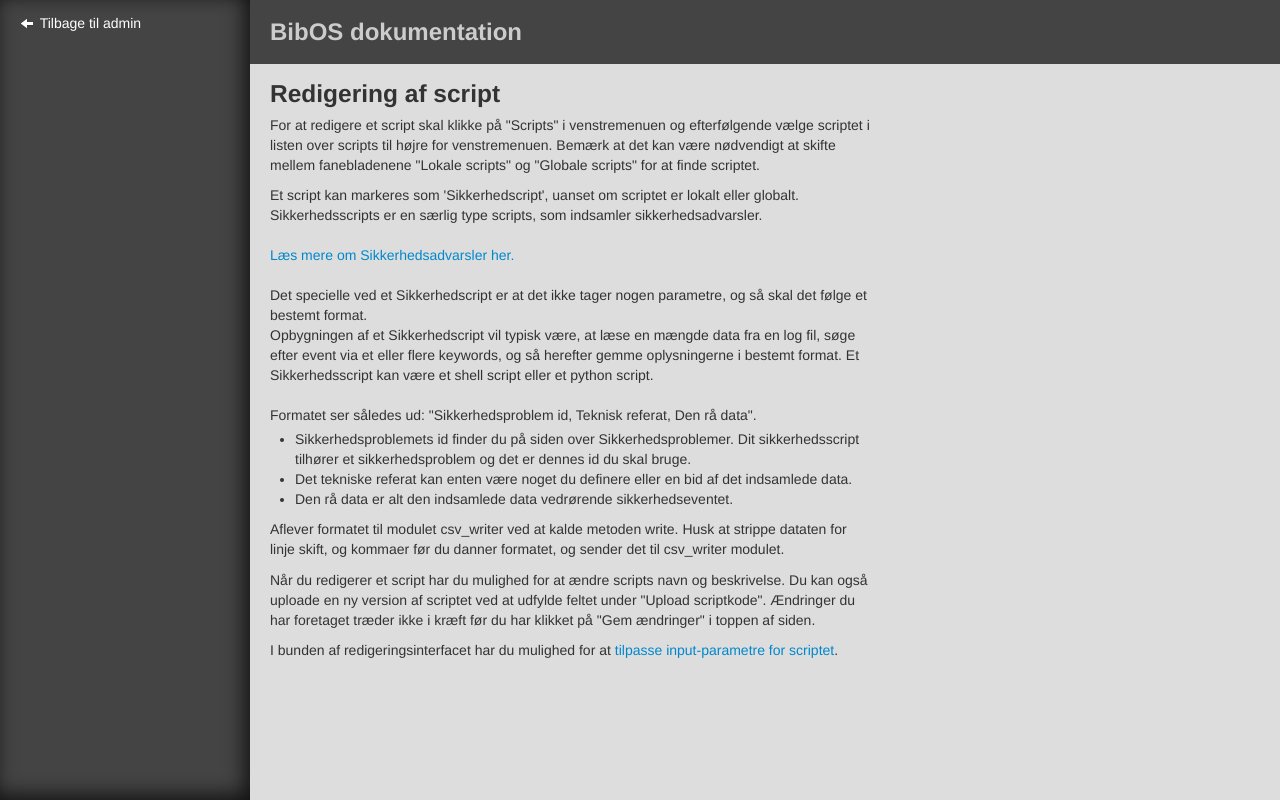
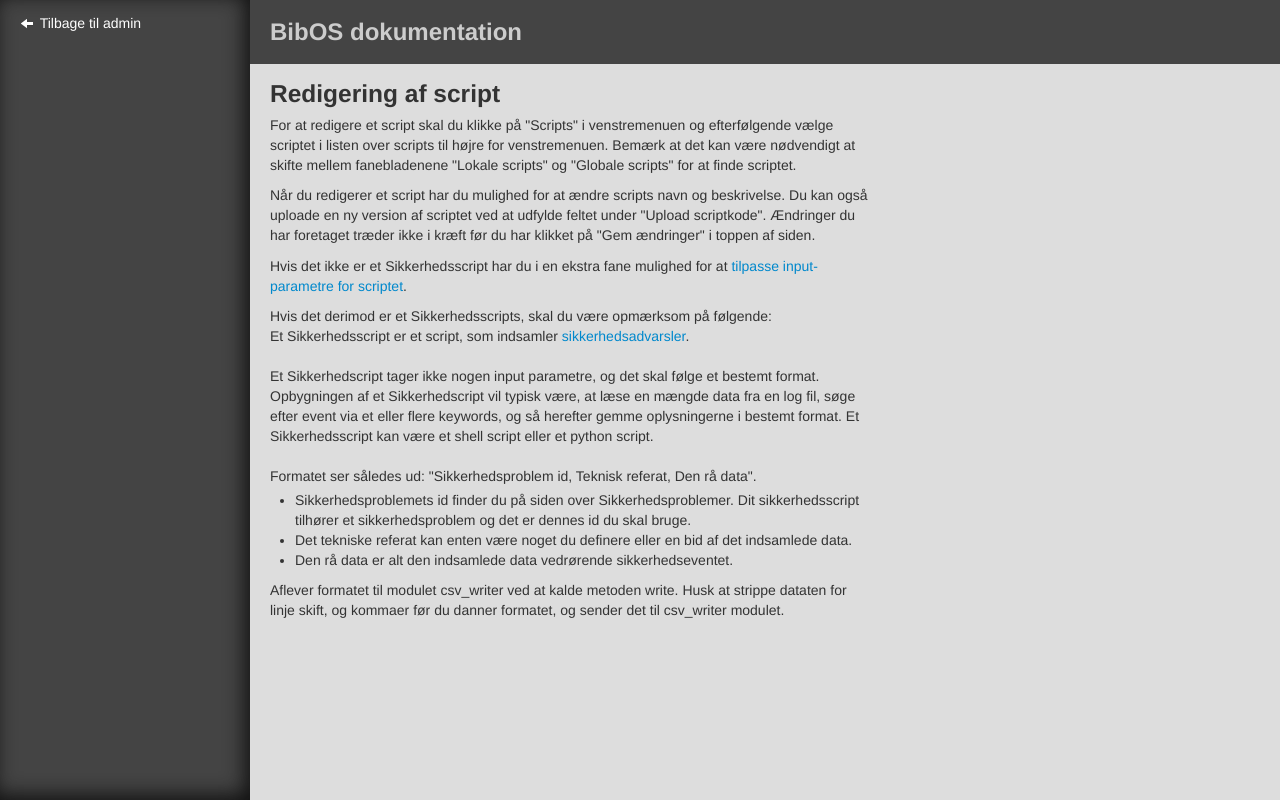
Before and after one commit to magenta-aps/bibos_admin, a Django app: template admin_site/templates/documentation/scripts/edit.html in a window 1280 px wide. Run offline with Django 3.2, Linux system fonts and the light colour scheme; the template is opened without the code that fills it, so the values that code supplies are empty.

Commit message:
Updated the documentation.

```diff
--- a/admin_site/templates/documentation/scripts/edit.html
+++ b/admin_site/templates/documentation/scripts/edit.html
@@ -3,22 +3,31 @@
 {% block specific_content %}
   <h1>Redigering af script</h1>
   <p>
-    For at redigere et script skal klikke på "Scripts" i venstremenuen og
+    For at redigere et script skal du klikke på "Scripts" i venstremenuen og
     efterfølgende vælge scriptet i listen over scripts til højre for
     venstremenuen. Bemærk at det kan være nødvendigt at skifte mellem
     fanebladenene "Lokale scripts" og "Globale scripts" for at finde scriptet.
   </p>
   <p>
-    Et script kan markeres som 'Sikkerhedscript', uanset om scriptet er
-    lokalt eller globalt. Sikkerhedsscripts er en særlig type scripts,
-    som indsamler sikkerhedsadvarsler.
+    Når du redigerer et script har du mulighed for at ændre scripts navn og
+    beskrivelse. Du kan også uploade en ny version af scriptet ved at
+    udfylde feltet under "Upload scriptkode". Ændringer du har foretaget
+    træder ikke i kræft før du har klikket på "Gem ændringer" i toppen af
+    siden.
+  </p>
+  <p>
+    Hvis det ikke er et Sikkerhedsscript har du i en ekstra fane mulighed for at
+    <a href="{% url 'doc' 'scripts/parameters' %}">tilpasse
+    input-parametre for scriptet</a>.
+  </p>
+  <p>
+    Hvis det derimod er et Sikkerhedsscripts, skal du være opmærksom på følgende:
+    <br>
+    Et Sikkerhedsscript er et script, som indsamler <a href="{% url 'doc' 'scripts/securitywarnings' %}"> sikkerhedsadvarsler</a>.
     <br>
     <br>
-	<a href="{% url 'doc' 'scripts/securitywarnings' %}">Læs mere om Sikkerhedsadvarsler her.</a>
-	<br>
-	<br>
-	Det specielle ved et Sikkerhedscript er at det ikke tager nogen parametre,
-	og så skal det følge et bestemt format.<br>
+	Et Sikkerhedscript tager ikke nogen input parametre,
+	og det skal følge et bestemt format.<br>
 	Opbygningen af et Sikkerhedscript vil typisk være, at læse en mængde data
 	fra en log fil, søge efter event via et eller flere keywords, og så herefter
 	gemme oplysningerne i bestemt format. Et Sikkerhedsscript kan være et shell script
@@ -44,16 +53,4 @@
 	Husk at strippe dataten for linje skift, og kommaer før du danner formatet,
 	og sender det til csv_writer modulet.
   </p>
-  <p>
-    Når du redigerer et script har du mulighed for at ændre scripts navn og
-    beskrivelse. Du kan også uploade en ny version af scriptet ved at
-    udfylde feltet under "Upload scriptkode". Ændringer du har foretaget
-    træder ikke i kræft før du har klikket på "Gem ændringer" i toppen af
-    siden.
-  </p>
-  <p>
-    I bunden af redigeringsinterfacet har du mulighed for at
-    <a href="{% url 'doc' 'scripts/parameters' %}">tilpasse
-    input-parametre for scriptet</a>.
-  </p>
 {% endblock %}
```
Also changed, not shown: admin_site/templates/documentation/scripts/index.html (+8 -1 lines).
